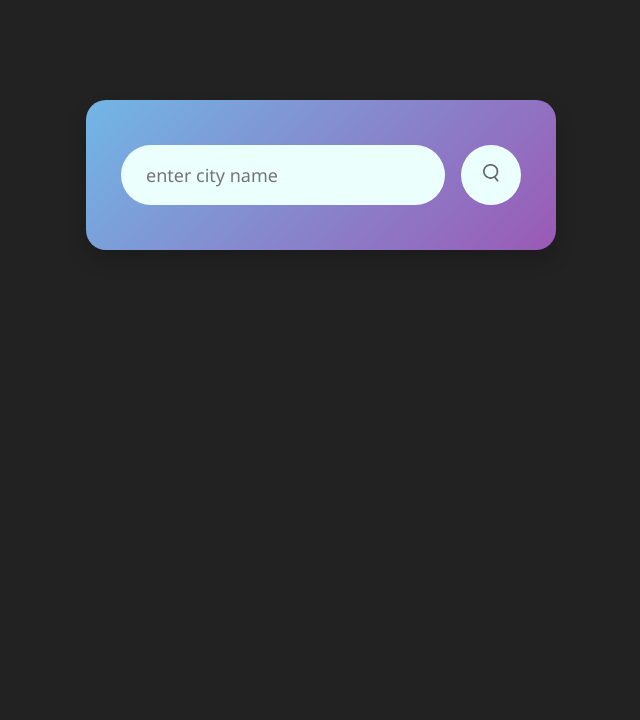
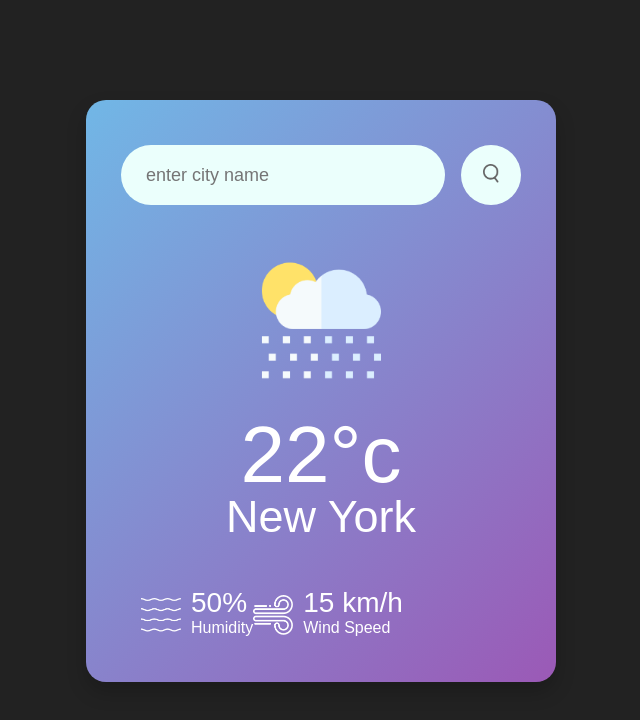
Before and after one commit to paragnimkar/weather-app, a plain HTML site: page index.html in a window 1280 px wide. Shown: the whole page, without its empty margins (319-959 px from the left). Drawn offline with Linux system fonts and the light colour scheme; no server answers.

Commit message:
javascript written for updating weather

```diff
--- a/index.html
+++ b/index.html
@@ -1,17 +1,61 @@
 <!DOCTYPE html>
 <html lang="en">
-<head>
-    <meta charset="UTF-8">
-    <meta name="viewport" content="width=device-width, initial-scale=1.0">
+  <head>
+    <meta charset="UTF-8" />
+    <meta name="viewport" content="width=device-width, initial-scale=1.0" />
     <title>Weatheroo</title>
-    <link rel="stylesheet" href="style.css">
-</head>
-<body>
+    <link rel="stylesheet" href="style.css" />
+  </head>
+  <body>
     <div class="card">
-        <div class="search">
-            <input type="text" placeholder="enter city name" spellcheck="false">
-            <button><img src="images/search.png"></button>
+      <div class="search">
+        <input type="text" placeholder="enter city name" spellcheck="false" />
+        <button><img src="images/search.png" /></button>
+      </div>
+      <div class="weather">
+        <img src="images/rain.png" class="weather-icon" />
+        <h1 class="temp">22°c</h1>
+        <h2 class="city">New York</h2>
+        <div class="details">
+            <div class="col">
+                <img src="images/humidity.png">
+                <div>
+                    <p class="humidity">50%</p>
+                    <p>Humidity</p>
+                </div>
+            </div>
+            <div class="col">
+                <img src="images/wind.png">
+                <div>
+                    <p class="wind">15 km/h</p>
+                    <p>Wind Speed</p>
+                </div>
+            </div>
         </div>
+      </div>
     </div>
-</body>
+    <script>
+        const apiKey = "9a05608e0e606ecb561213fa0a07e407";
+        const apiURL = "https://api.openweathermap.org/data/2.5/weather?units=metric&q=";
+
+        const searchBox = document.querySelector(".search input");
+        const searchBtn = document.querySelector(".search button");
+
+        async function checkWeather(city) {
+            const response = await fetch(apiURL + city + "&appid=" + apiKey);
+            var data = await response.json();
+            console.log(data);
+            document.querySelector(".city").innerHTML = data.name;
+            document.querySelector(".temp").innerHTML = Math.round(data.main.temp)+ "°c";
+            document.querySelector(".humidity").innerHTML = data.main.humidity + "%";
+            document.querySelector(".wind").innerHTML = data.wind.speed + "km/h";
+        }
+
+        searchBtn.addEventListener("click", function() {
+            checkWeather(searchBox.value);
+        });
+
+        checkWeather();
+    </script>
+  </body>
 </html>
--- a/style.css
+++ b/style.css
@@ -1,7 +1,7 @@
 *{
     margin: 0;
     padding: 0;
-    font-family: 'Segoe UI', Tahoma, Geneva, Verdana, sans-serif, sans-serif;
+    font-family: 'Poppins' , sans-serif;
     box-sizing: border-box;
 }
 
@@ -54,3 +54,43 @@ body{
 .search button img{
     width: 16px;
 }
+
+.weather-icon{
+    width: 170px;
+    margin-top: 30px;
+}
+
+.weather h1{
+    font-size: 80px;
+    font-weight: 500;
+}
+
+.weather h2{
+    font-size: 45px;
+    font-weight: 400;
+    margin-top: -10px;
+}
+
+.details{
+    display: flex;
+    align-items: center;
+    justify-self: space-between;
+    padding: 0 20px;
+    margin-top: 50px;
+}
+
+.col{
+    display: flex;
+    align-items: center;
+    text-align: left;
+}
+
+.col img{
+    width: 40px;
+    margin-right: 10px;
+}
+
+.humidity, .wind{
+    font-size: 28px;
+    margin-top: -6px;
+}
```
